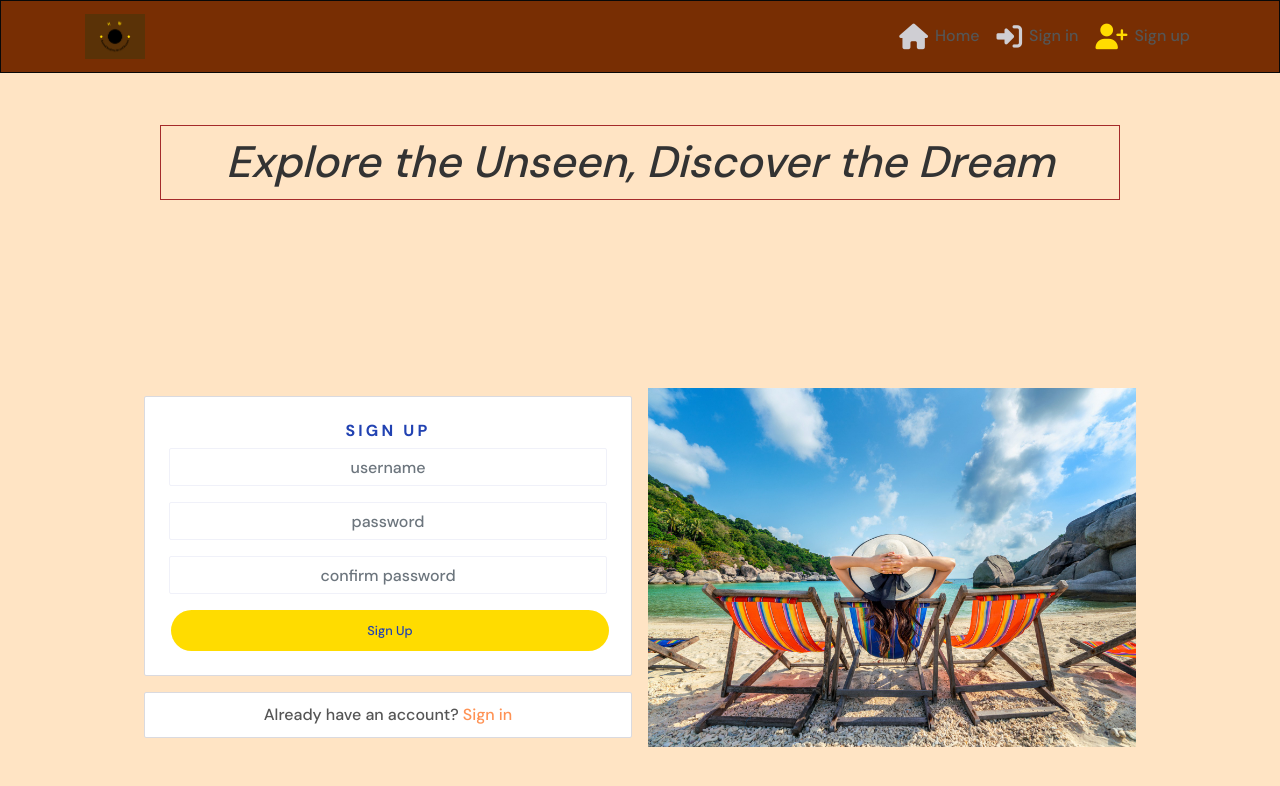
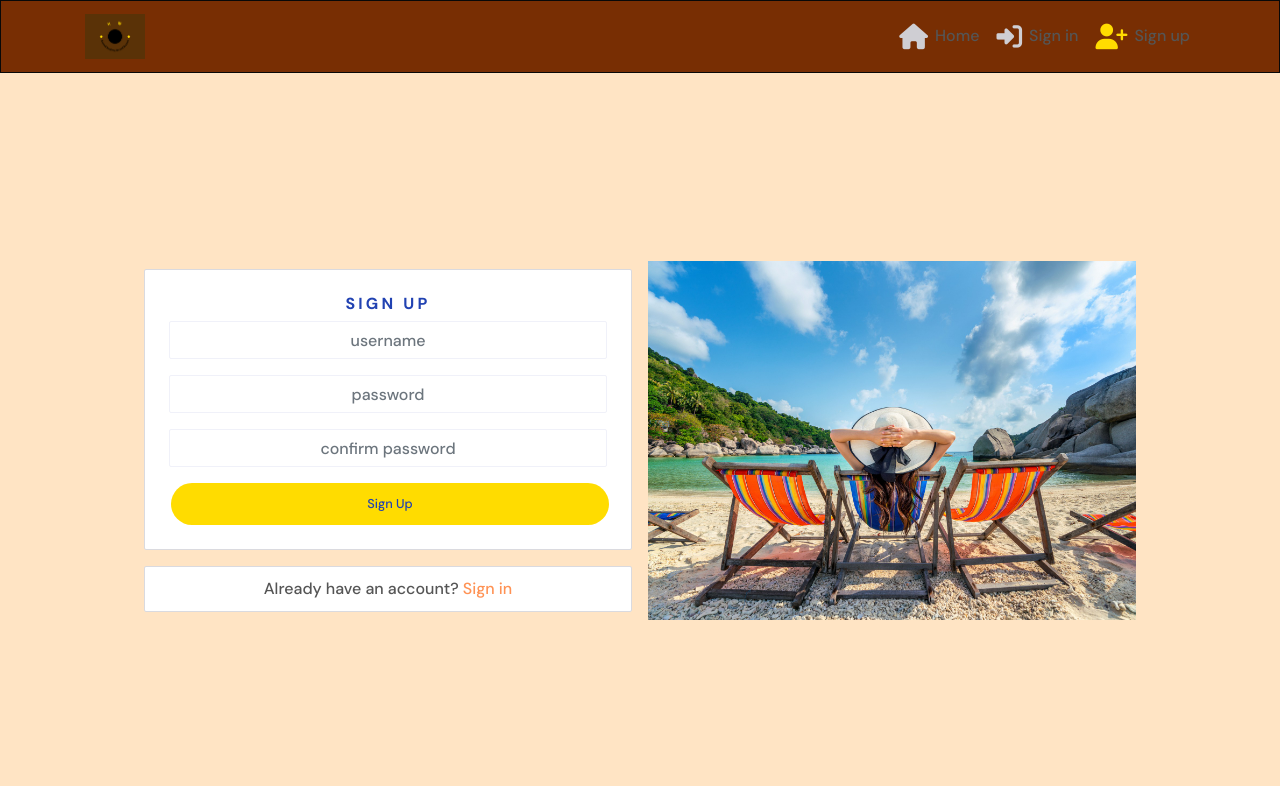
Before and after one commit to gassama94/hidden-wonderss, a React (Create React App) app: page /signup in a window 1280 px wide. Shown: the top 786 px of the page. Built offline with nearby package versions, Linux system fonts and the light colour scheme; the HTML template or start-up script is replaced by a standard one.

Commit message:
added sign up form again due to errors on failed redirection

```diff
--- a/package.json
+++ b/package.json
@@ -43,6 +43,7 @@
     ]
   },
   "devDependencies": {
+    "@types/react-router-dom": "^5.3.3",
     "msw": "^0.35.0"
   },
   "engines": {
--- a/src/pages/auth/SignUpForm.js
+++ b/src/pages/auth/SignUpForm.js
@@ -44,12 +44,7 @@ const SignUpForm = () => {
   return (
 
     <Row className={styles.Row}>
-      {/* Welcome Message */}
-      <Container className={`${appStyles.ContentWithoutBackground} p-4 text-center`}>
-        <h2 className={styles.WelcomeMessage}>
-          Explore the Unseen, Discover the Dream
-        </h2>
-      </Container>
+
       <Col className="my-auto py-2 p-md-2" md={6}>
         <Container className={`${appStyles.Content} p-4 `}>
           <h1 className={styles.Header}>sign up</h1>
@@ -58,9 +53,12 @@ const SignUpForm = () => {
     <Form onSubmit={handleSubmit}>
        <Form.Group className="mb-3" controlId="username">
         <Form.Label className="d-none">Username</Form.Label>
-        <Form.Control className={styles.Input} type="text" placeholder="username" name="username" value={username} onChange={handleChange} />
+        <Form.Control
+        className={styles.Input}
+        type="text" placeholder="username"
+        name="username" value={username}
+        onChange={handleChange} />
        </Form.Group>
-
        {errors.username?.map((message, idx) => (
               <Alert variant="warning" key={idx}>
                 {message}
@@ -70,9 +68,14 @@ const SignUpForm = () => {
 
       <Form.Group className="mb-3" controlId="password1">
         <Form.Label className="d-none">Password</Form.Label>
-        <Form.Control className={styles.Input} type="password" placeholder="password" name="password1" value={password1} onChange={handleChange} />
+        <Form.Control
+        className={styles.Input}
+        type="password"
+        placeholder="password"
+        name="password1"
+        value={password1}
+        onChange={handleChange} />
         </Form.Group>
-
         {errors.password1?.map((message, idx) => (
               <Alert variant="warning" key={idx}>
                 {message}
@@ -84,8 +87,6 @@ const SignUpForm = () => {
         <Form.Label className="d-none">Confirm Password</Form.Label>
         <Form.Control className={styles.Input} type="password" placeholder="confirm password" name="password2" value={password2} onChange={handleChange} />
       </Form.Group>
-
-
       {errors.password2?.map((message, idx) => (
               <Alert key={idx} variant="warning">
                 {message}
@@ -95,7 +96,6 @@ const SignUpForm = () => {
       <Button className={`${btnStyles.Button} ${btnStyles.Wide} ${btnStyles.Bright}`} type="submit">
         Sign Up
       </Button>
-
       {errors.non_field_errors?.map((message, idx) => (
               <Alert key={idx} variant="warning" className="mt-3">
                 {message}
```
Also changed, not shown: 1 other file (tests, documents, lock files or other folders). Lines whose indentation alone changed are shown as unchanged.
